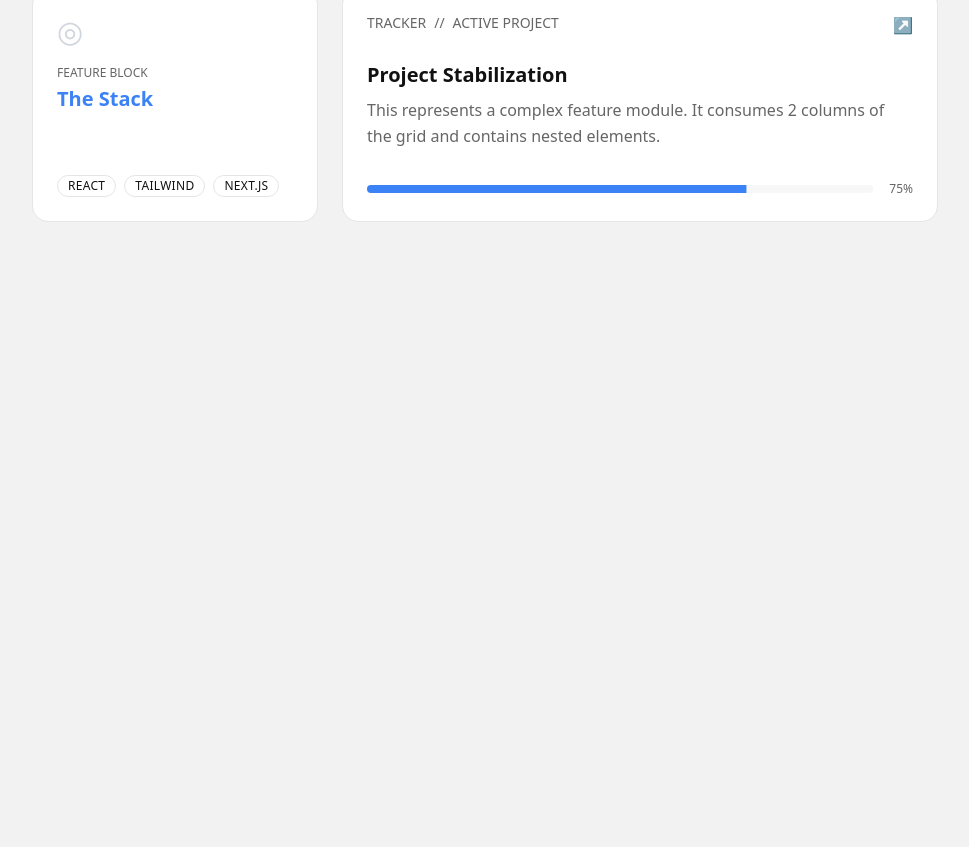
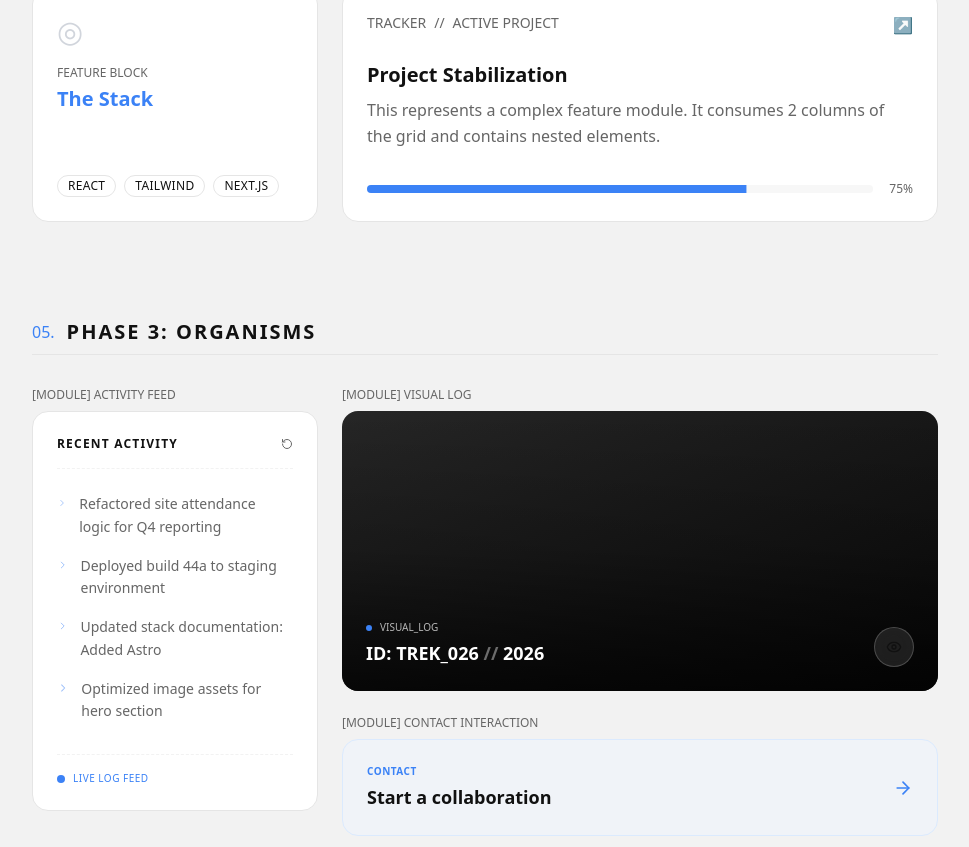
Before and after one commit to setyawanadi-design/setyawanadi, a Next.js app: page /design in a window 1280 px wide. Shown: the part 1950-2797 px from the top of the page, without its empty margins (0-969 px from the left). Before the commit the page ends 2356 px from the top, so only its background shows below. Built offline with nearby package versions, Linux system fonts and the light colour scheme.

Commit message:
New card variants

```diff
--- a/package.json
+++ b/package.json
@@ -13,6 +13,7 @@
     "@tailwindcss/typography": "^0.5.19",
     "clsx": "^2.1.1",
     "gray-matter": "^4.0.3",
+    "lucide-react": "^0.562.0",
     "next": "16.1.4",
     "next-mdx-remote": "^5.0.0",
     "react": "19.2.3",
--- a/src/app/design/page.tsx
+++ b/src/app/design/page.tsx
@@ -8,6 +8,9 @@ import { Progress } from "@/components/ui/Progress";
 import { HeroModule } from "@/components/modules/HeroModule";
 import { ProjectCard } from "@/components/modules/ProjectCard";
 import { StackModule } from "@/components/modules/StackModule";
+import { ActivityFeed } from "@/components/modules/ActivityFeed";
+import { VisualLog } from "@/components/modules/VisualLog";
+import { ContactCard } from "@/components/modules/ContactCard";
 
 export const metadata = {
     title: "Design System | setyawanadi",
@@ -182,6 +185,46 @@ export default function DesignPage() {
                     />
                 </div>
             </section>
+            {/* SECTION 05: PHASE 3 COMPOSITION */}
+            <section className="space-y-8">
+                <div className="flex items-center gap-3 border-b border-border pb-2">
+                    <span className="font-mono text-accent">05.</span>
+                    <h2 className="text-xl font-bold uppercase tracking-widest">Phase 3: Organisms</h2>
+                </div>
+
+                <div className="grid grid-cols-1 lg:grid-cols-3 gap-6">
+                    {/* Column 1: Activity Feed (Right Panel Mockup) */}
+                    <div className="h-full">
+                        <p className="text-xs font-mono text-meta mb-2 uppercase">[Module] Activity Feed</p>
+                        <ActivityFeed
+                            className="h-[400px]"
+                            items={[
+                                { id: '1', text: 'Refactored site attendance logic for Q4 reporting', type: 'commit' },
+                                { id: '2', text: 'Deployed build 44a to staging environment', type: 'deploy' },
+                                { id: '3', text: 'Updated stack documentation: Added Astro', type: 'commit' },
+                                { id: '4', text: 'Optimized image assets for hero section', type: 'commit' },
+                            ]}
+                        />
+                    </div>
+
+                    {/* Column 2 & 3: Visuals & CTA */}
+                    <div className="lg:col-span-2 space-y-6">
+                        <div>
+                            <p className="text-xs font-mono text-meta mb-2 uppercase">[Module] Visual Log</p>
+                            <VisualLog
+                                id="TREK_026"
+                                year="2026"
+                                className="h-[280px]"
+                            />
+                        </div>
+
+                        <div>
+                            <p className="text-xs font-mono text-meta mb-2 uppercase">[Module] Contact Interaction</p>
+                            <ContactCard />
+                        </div>
+                    </div>
+                </div>
+            </section>
         </div>
     );
 }
--- a/src/app/logs/page.tsx
+++ /dev/null
@@ -1,15 +0,0 @@
-
-export const metadata = {
-    title: "Logs | setyawanadi",
-    description: "Under Construction",
-};
-
-export default function LogsPage() {
-    return (
-        <div className="h-full flex items-center justify-center p-8">
-            <div className="text-center font-mono text-xs text-meta">
-                LOGS_MODULE_OFFLINE
-            </div>
-        </div>
-    );
-}
--- /dev/null
+++ b/src/components/modules/ActivityFeed.tsx
@@ -0,0 +1,44 @@
+
+import React from 'react';
+import { Card } from "@/components/ui/Card";
+import { ChevronRight, RotateCcw } from "lucide-react";
+
+interface ActivityItem {
+    id: string;
+    text: string;
+    type?: 'commit' | 'deploy' | 'alert';
+}
+
+interface ActivityFeedProps {
+    items: ActivityItem[];
+    className?: string;
+}
+
+export function ActivityFeed({ items, className }: ActivityFeedProps) {
+    return (
+        <Card className={`flex flex-col h-full ${className}`}>
+            <div className="flex items-center justify-between mb-6 pb-4 border-b border-dashed border-border/50">
+                <h3 className="font-mono text-xs font-bold uppercase tracking-widest text-primary">Recent Activity</h3>
+                <RotateCcw className="w-3 h-3 text-meta" />
+            </div>
+
+            <div className="flex-1 space-y-4 overflow-y-auto pr-2">
+                {items.map((item) => (
+                    <div key={item.id} className="group flex items-start gap-3 text-sm text-meta hover:text-primary transition-colors cursor-default">
+                        <ChevronRight className="w-4 h-4 text-accent/50 mt-0.5 group-hover:text-accent transition-colors" />
+                        <span className="leading-relaxed font-mono text-xs md:text-sm">
+                            {item.text}
+                        </span>
+                    </div>
+                ))}
+            </div>
+
+            <div className="mt-8 pt-4 border-t border-dashed border-border/50 flex items-center gap-2">
+                <div className="w-2 h-2 rounded-full bg-accent animate-pulse" />
+                <span className="font-mono text-[10px] uppercase tracking-wider text-accent font-medium">
+                    Live Log Feed
+                </span>
+            </div>
+        </Card>
+    );
+}
--- /dev/null
+++ b/src/components/modules/ContactCard.tsx
@@ -0,0 +1,36 @@
+
+import React from 'react';
+import { Card } from "@/components/ui/Card";
+import { ArrowRight } from "lucide-react";
+import Link from 'next/link';
+import { cn } from '@/lib/utils';
+
+interface ContactCardProps {
+    title?: string;
+    label?: string;
+    href?: string;
+    className?: string;
+}
+
+export function ContactCard({
+    title = "Start a collaboration",
+    label = "CONTACT",
+    href = "/contact",
+    className
+}: ContactCardProps) {
+    return (
+        <Link href={href} className={cn("block group", className)}>
+            <Card className="bg-blue-50/50 hover:bg-blue-50 border-blue-100 hover:border-blue-200 transition-all duration-300 flex items-center justify-between p-6">
+                <div>
+                    <span className="font-mono text-[10px] uppercase tracking-wider text-accent font-bold mb-1 block">
+                        {label}
+                    </span>
+                    <h3 className="text-lg font-bold text-primary group-hover:text-accent transition-colors">
+                        {title}
+                    </h3>
+                </div>
+                <ArrowRight className="w-5 h-5 text-accent transform transition-transform duration-300 group-hover:translate-x-1" />
+            </Card>
+        </Link>
+    );
+}
--- /dev/null
+++ b/src/components/modules/VisualLog.tsx
@@ -0,0 +1,52 @@
+
+import React from 'react';
+import { Card } from "@/components/ui/Card";
+import { Eye } from "lucide-react";
+
+interface VisualLogProps {
+    id: string;
+    year: string;
+    imageSrc?: string;
+    className?: string;
+}
+
+export function VisualLog({ id, year, imageSrc, className }: VisualLogProps) {
+    return (
+        <Card className={`relative overflow-hidden group min-h-[200px] border-none ${className}`} variant="flat">
+            {/* Background Image / Placeholder */}
+            {imageSrc ? (
+                // eslint-disable-next-line @next/next/no-img-element
+                <img
+                    src={imageSrc}
+                    alt={`Log ${id}`}
+                    className="absolute inset-0 w-full h-full object-cover transition-transform duration-700 group-hover:scale-105"
+                />
+            ) : (
+                <div className="absolute inset-0 bg-gradient-to-br from-neutral-800 to-neutral-950" />
+            )}
+
+            {/* Overlay Gradient */}
+            <div className="absolute inset-0 bg-gradient-to-t from-black/80 via-black/20 to-transparent opacity-90" />
+
+            {/* Content Layer */}
+            <div className="absolute inset-0 p-6 flex flex-col justify-end">
+                <div className="flex items-end justify-between">
+                    <div>
+                        <div className="flex items-center gap-2 mb-1">
+                            <div className="w-1.5 h-1.5 rounded-full bg-accent" />
+                            <span className="font-mono text-[10px] uppercase text-white/70">Visual_Log</span>
+                        </div>
+                        <h3 className="font-mono text-lg text-white font-bold">
+                            ID: {id} <span className="text-white/40">//</span> {year}
+                        </h3>
+                    </div>
+
+                    {/* Action Button */}
+                    <button className="w-10 h-10 rounded-full bg-white/10 backdrop-blur-md flex items-center justify-center border border-white/20 hover:bg-white hover:text-black transition-all duration-300 group-hover:scale-110">
+                        <Eye className="w-4 h-4" />
+                    </button>
+                </div>
+            </div>
+        </Card>
+    );
+}
```
Also changed, not shown: 2 other files (tests, documents, lock files or other folders).
